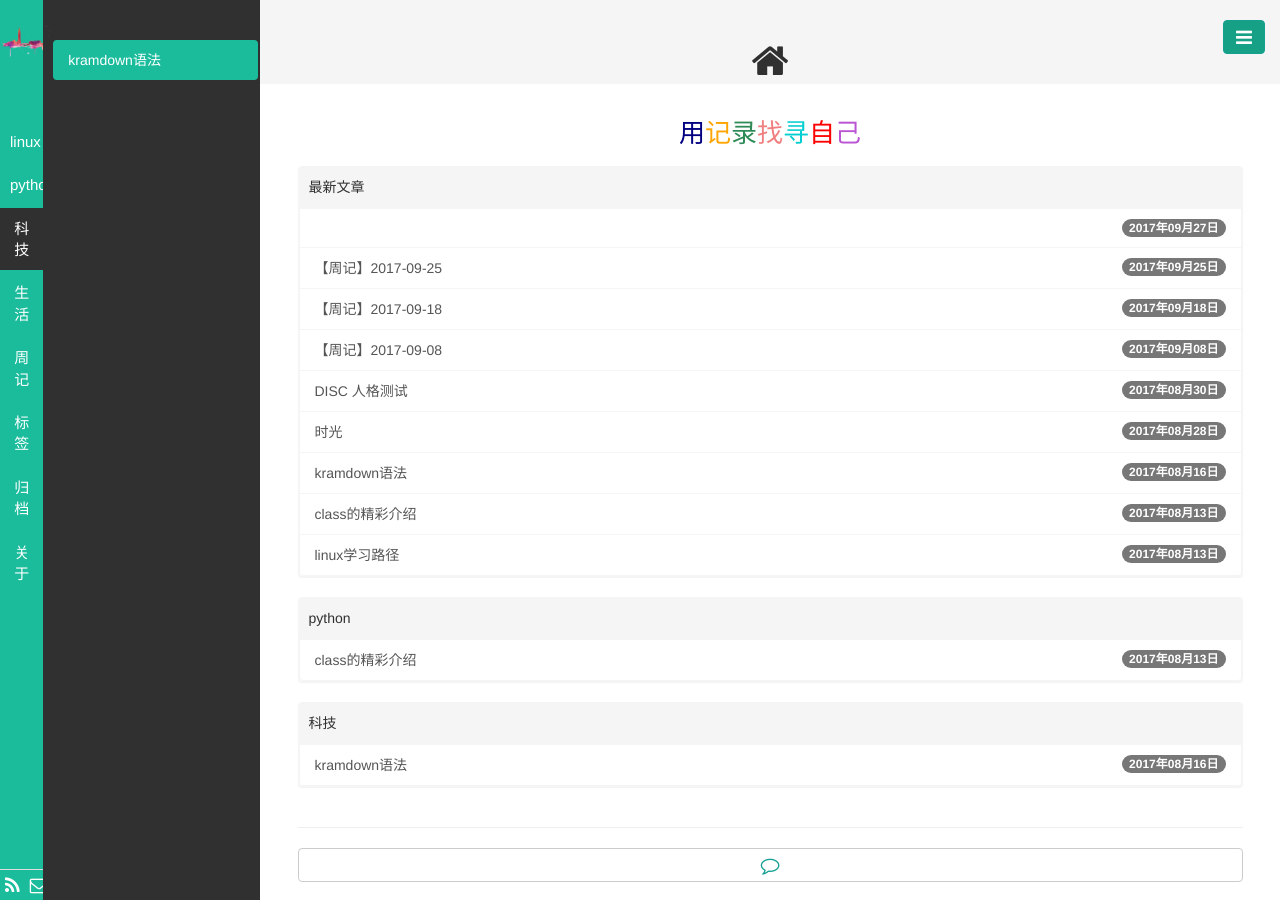
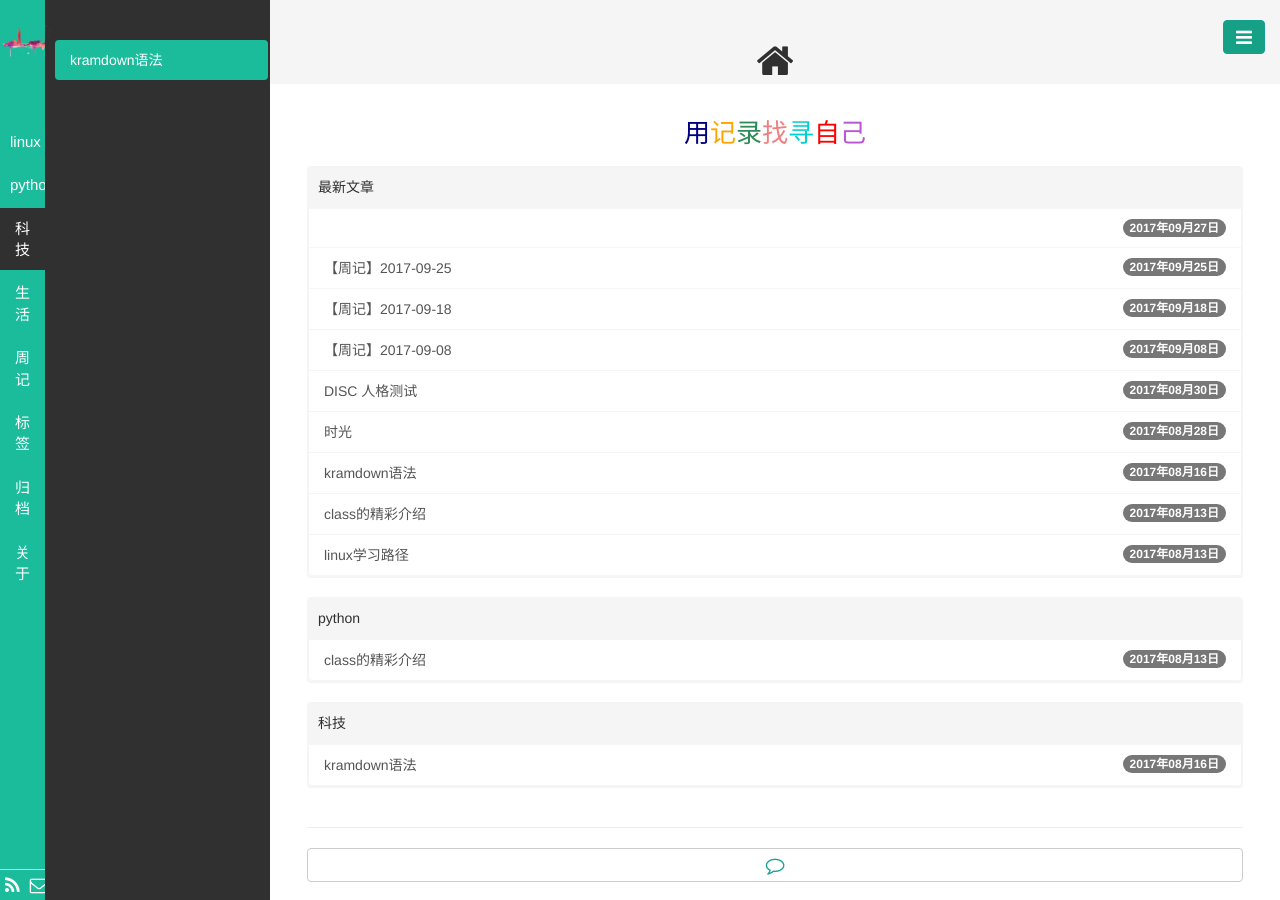
Before and after one commit to Longhaier/longhaier.github.io, a Jekyll site: the page built from index.html, in a window 1280 px wide. Built offline with Jekyll 4.4.1, drawn with Linux system fonts in a browser that asks for light colours; the list of posts is cut into pages by our own code.

Commit message:
Update navside.html

```diff
--- a/_includes/navside.html
+++ b/_includes/navside.html
@@ -1,4 +1,4 @@
-<div class="col-md-3 col-lg-3 col-sm-13 col-xs-13 aside visible-md visible-lg" style="width:260px">
+<div class="col-md-3 col-lg-3 col-sm-13 col-xs-13 aside visible-md visible-lg" style="width:270px">
   <div class="row">
     <div class="col-md-2 col-xs-2 aside1">
       <br>
```
